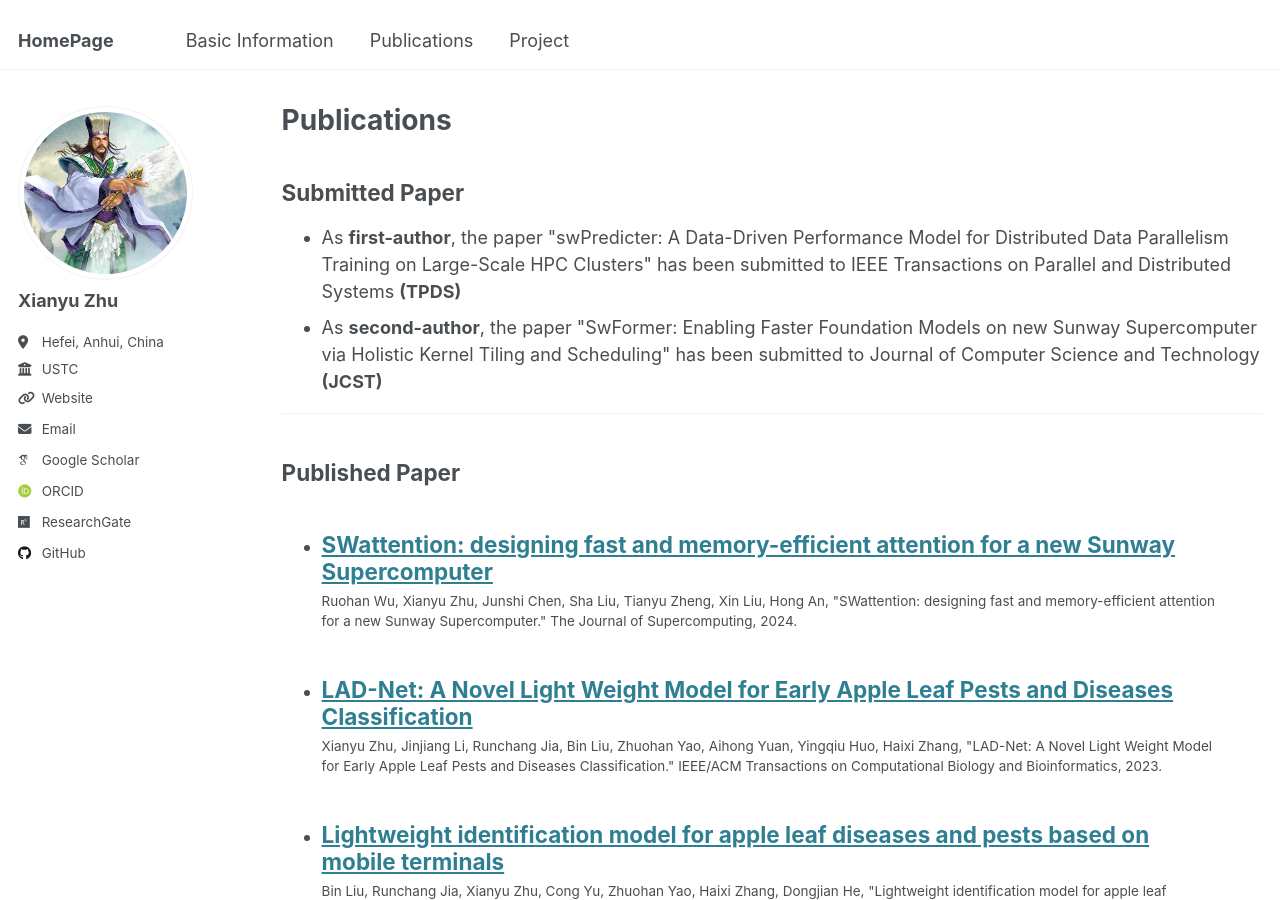
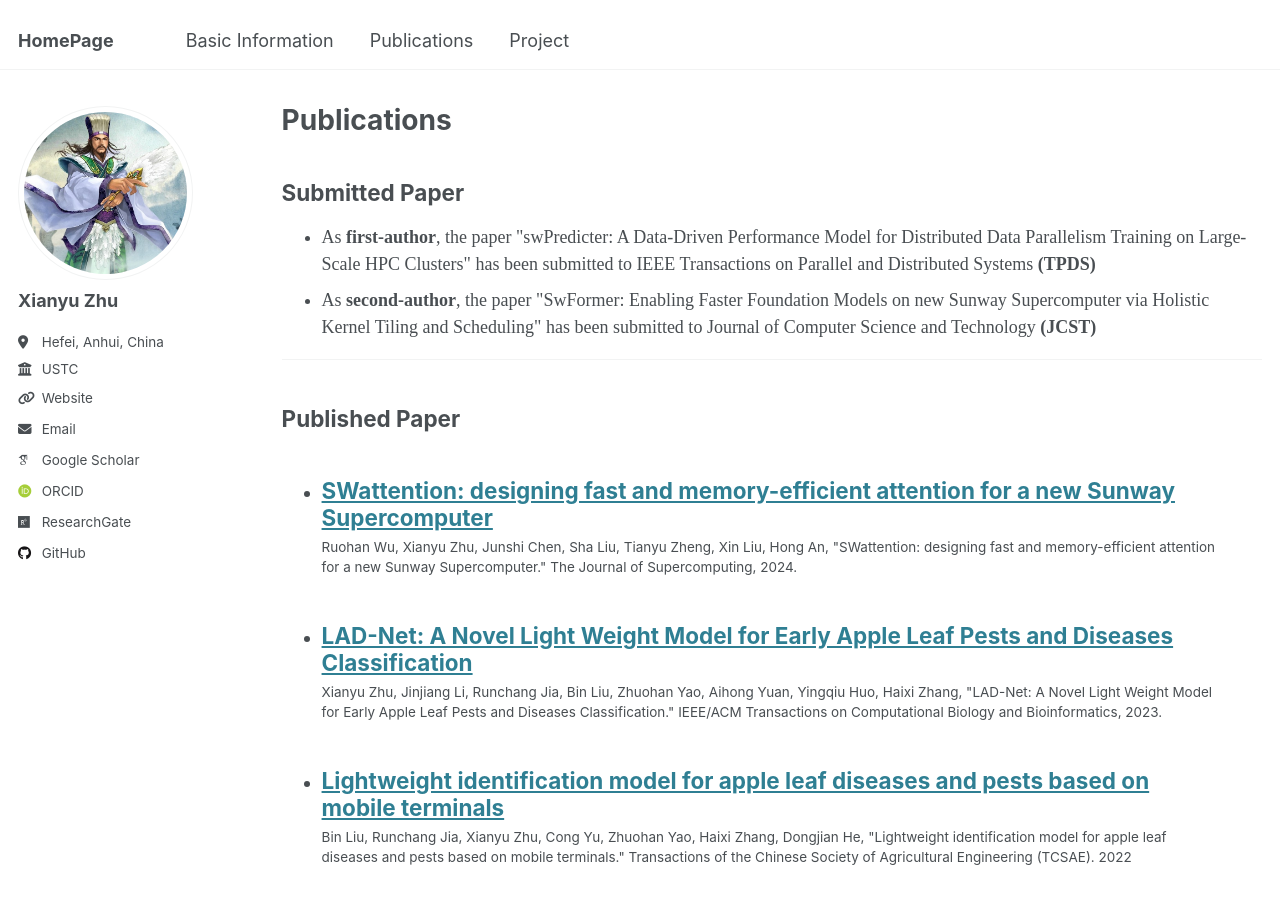
Before and after one commit to zhuxy-USTC/zhuxy-USTC.github.io, a Jekyll site: the page built from _pages/publications.md, in a window 1280 px wide and 900 px high. Built offline with Jekyll 4.4.1, drawn with Linux system fonts in a browser that asks for light colours; some web fonts are replaced.

Commit message:
Update publications.md

```diff
--- a/_pages/publications.md
+++ b/_pages/publications.md
@@ -5,8 +5,8 @@ permalink: /publications/
 author_profile: true
 ---
 
-<h2>Submitted Paper</h2>
-<ul>
+<h2 >Submitted Paper</h2>
+<ul style="font-family: 'Times New Roman', Times, serif;">
 <li>As <strong>first-author</strong>, the paper "swPredicter: A Data-Driven Performance Model for Distributed Data Parallelism Training on Large-Scale HPC Clusters" has been submitted to IEEE Transactions on Parallel and Distributed Systems <strong>(TPDS)</strong></li>
 <li>As <strong>second-author</strong>, the paper "SwFormer: Enabling Faster Foundation Models on new Sunway Supercomputer via Holistic Kernel Tiling and Scheduling" has been submitted to Journal of Computer Science and Technology <strong>(JCST)</strong></li>
 </ul>
```
